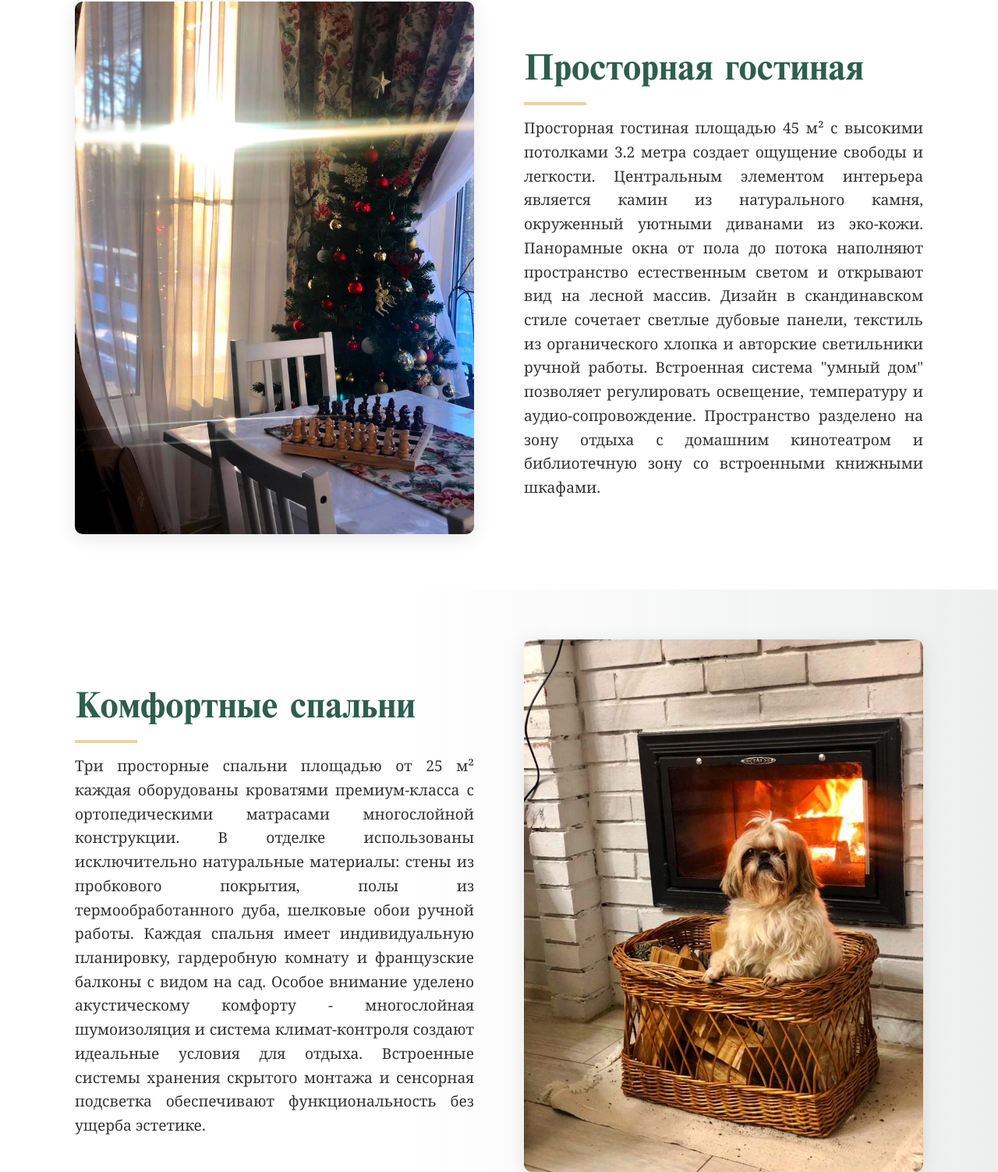
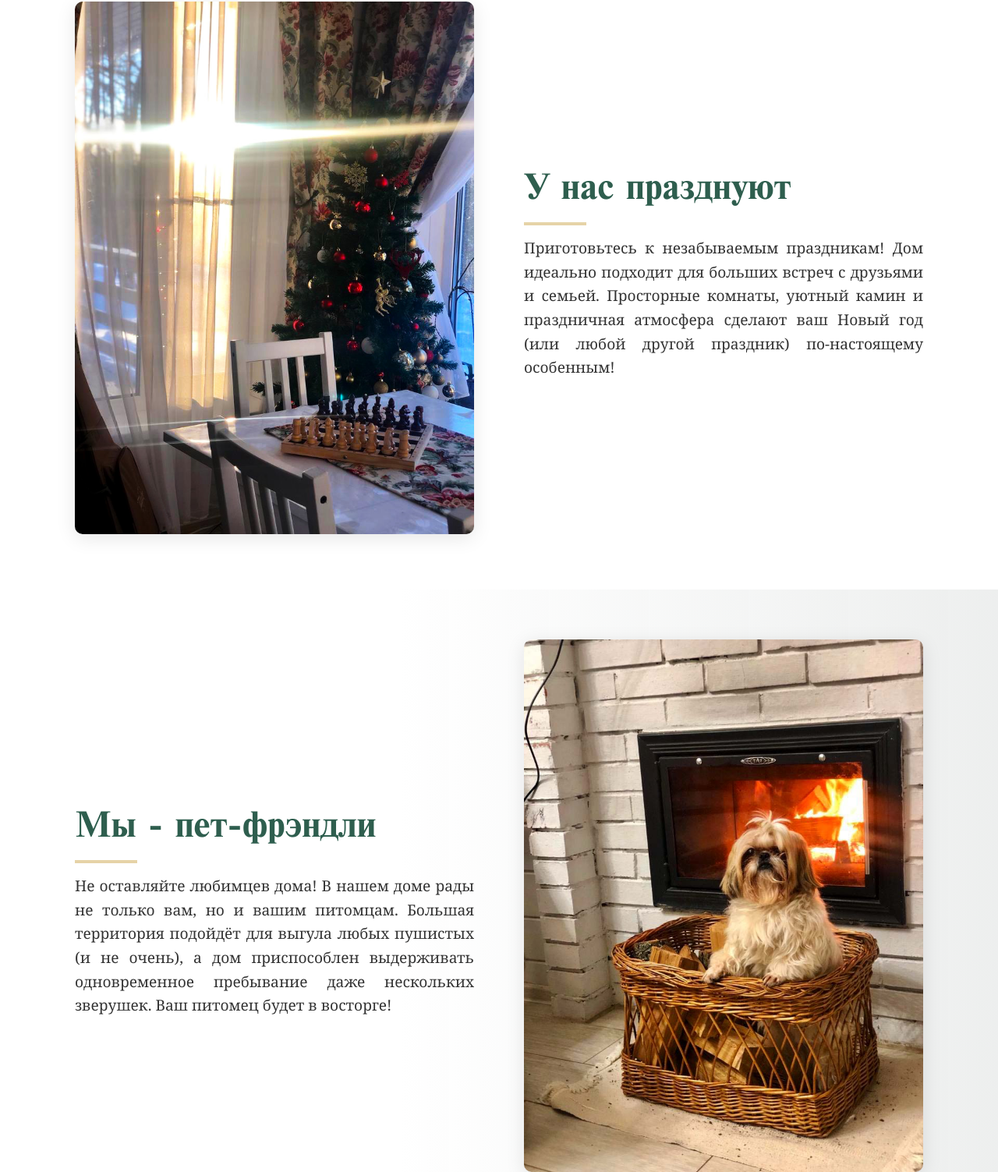
Before and after one commit to carlfreeman/mestosily, a website: page public/index.html in a window 1280 px wide. Shown: the part 1502-3005 px from the top of the page at 78% size. Drawn offline with Linux system fonts and the light colour scheme; a web font is replaced by a local one.

Commit message:
Update index.html

```diff
--- a/public/index.html
+++ b/public/index.html
@@ -27,15 +27,15 @@
             <img src="images/house2.jpg" alt="Гостиная" loading="lazy">
         </div>
         <div class="text-block">
-            <h2>Просторная гостиная</h2>
-            <p>Просторная гостиная площадью 45 м² с высокими потолками 3.2 метра создает ощущение свободы и легкости. Центральным элементом интерьера является камин из натурального камня, окруженный уютными диванами из эко-кожи. Панорамные окна от пола до потока наполняют пространство естественным светом и открывают вид на лесной массив. Дизайн в скандинавском стиле сочетает светлые дубовые панели, текстиль из органического хлопка и авторские светильники ручной работы. Встроенная система "умный дом" позволяет регулировать освещение, температуру и аудио-сопровождение. Пространство разделено на зону отдыха с домашним кинотеатром и библиотечную зону со встроенными книжными шкафами.</p>
+            <h2>У нас празднуют</h2>
+            <p>Приготовьтесь к незабываемым праздникам! Дом идеально подходит для больших встреч с друзьями и семьей. Просторные комнаты, уютный камин и праздничная атмосфера сделают ваш Новый год (или любой другой праздник) по-настоящему особенным!</p>
         </div>
     </section>
 
     <section class="section reverse" id="section2">
         <div class="text-block">
-            <h2>Комфортные спальни</h2>
-            <p>Три просторные спальни площадью от 25 м² каждая оборудованы кроватями премиум-класса с ортопедическими матрасами многослойной конструкции. В отделке использованы исключительно натуральные материалы: стены из пробкового покрытия, полы из термообработанного дуба, шелковые обои ручной работы. Каждая спальня имеет индивидуальную планировку, гардеробную комнату и французские балконы с видом на сад. Особое внимание уделено акустическому комфорту - многослойная шумоизоляция и система климат-контроля создают идеальные условия для отдыха. Встроенные системы хранения скрытого монтажа и сенсорная подсветка обеспечивают функциональность без ущерба эстетике.</p>
+            <h2>Мы - пет-фрэндли</h2>
+            <p>Не оставляйте любимцев дома! В нашем доме рады не только вам, но и вашим питомцам. Большая территория подойдёт для выгула любых пушистых (и не очень), а дом приспособлен выдерживать одновременное пребывание даже нескольких зверушек. Ваш питомец будет в восторге!</p>
         </div>
         <div class="image-block">
             <img src="images/house3.jpg" alt="Спальня" loading="lazy">
@@ -47,8 +47,8 @@
             <img src="images/lawn.jpg" alt="Терраса" loading="lazy">
         </div>
         <div class="text-block">
-            <h2>Видовая терраса</h2>
-            <p>Просторная двухуровневая терраса площадью 60 м² выполнена из экологичного террасного декинга с антискользящим покрытием и оборудована зонами для отдыха и развлечений. Основная зона с мягкой садовой мебелью и камином-костром защищена перголой с автоматическими маркизами, регулирующими освещение. Открытая площадка для загара оснащена системой капельного полива и вертикальным озеленением. Вечерняя подсветка из встроенных светодиодов создает атмосферу волшебства, а профессиональная система москитной защиты обеспечивает комфорт в любое время суток. С террасы открывается панорамный вид на природный заповедник. Экологически чистая среда и особый микроклимат для вашего здоровья. Просторная терраса с видом на природу - идеальное место для утреннего кофе</p>
+            <h2>У нас красиво</h2>
+            <p>Откройте для себя уголок, где душа находит покой! Дом расположен на охраняемой территории площадью 3 гектара, окружён вековыми соснами и лиственными лесами, есть выход к реке.</p>
         </div>
     </section>
 
```
